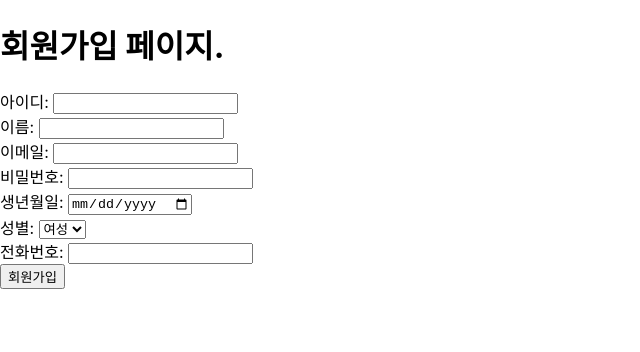
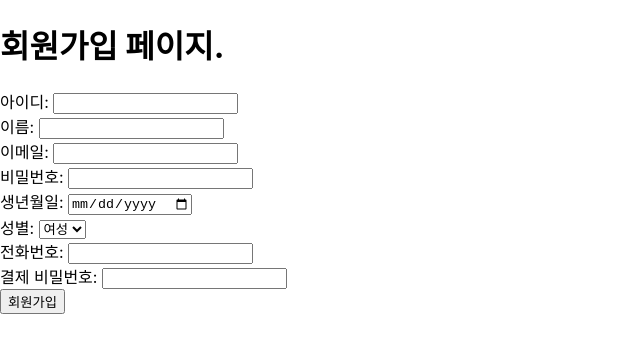
Before and after one commit to JudithHopps/Pay-milli, a React (Create React App) app: page /signup in a window 1280 px wide. Shown: the top 352 px of the page, without its empty margins (0-640 px from the left). Built offline with nearby package versions, Linux system fonts and the light colour scheme.

Commit message:
feat: 회원가입 => 결제비밀번호 추가
paymentpaymentpassword 추가

gendertype으로 변경

```diff
--- a/src/components/auth/SignupForm.tsx
+++ b/src/components/auth/SignupForm.tsx
@@ -1,14 +1,20 @@
+import axios from "axios";
 import React, { useState } from "react";
-import axios from "axios";
 
 interface SignupFormData {
-  userId: string;
-  name: string;
-  email: string;
-  password: string;
-  birthday: string;
-  gender: "FEMALE" | "MALE";
-  phone: string;
+  userId: string; // 아이디
+  name: string; // 이름
+  email: string; // 이메일
+  password: string; // 비밀번호
+  birthday: string; // 생년월일
+  gender: GenderType; // 성별
+  phone: string; // 전화번호
+  paymentPassword: string; // 결제비밀번호(6자리)
+}
+
+enum GenderType {
+  FEMALE = "FEMALE",
+  MALE = "MALE",
 }
 
 const SignupForm: React.FC = () => {
@@ -18,12 +24,12 @@ const SignupForm: React.FC = () => {
     email: "",
     password: "",
     birthday: "",
-    gender: "FEMALE", // 기본값을 'FEMALE'로 설정
+    gender: GenderType.FEMALE,
     phone: "",
+    paymentPassword: "",
   });
 
-  const [message, setMessage] = useState<string>("");
-
+  // 폼 입력값이 변경될 때 호출되는 핸들러.
   const handleChange = (
     e: React.ChangeEvent<HTMLInputElement | HTMLSelectElement>
   ) => {
@@ -34,23 +40,25 @@ const SignupForm: React.FC = () => {
     });
   };
 
+  // 폼이 제출될 때 호출되는 비동기 핸들러.
   const handleSubmit = async (e: React.FormEvent) => {
     e.preventDefault();
     try {
-      const response = await axios.post("/user/join", formData); // 서버의 API 엔드포인트를 지정하세요.
+      const response = await axios.post("/user/join", formData);
       if (response.status === 200) {
-        setMessage("회원가입 성공");
+        console.log("회원가입 성공");
       }
     } catch (error) {
       if (axios.isAxiosError(error) && error.response?.status === 404) {
-        setMessage("회원가입 실패: 비밀번호가 부적합합니다.");
+        console.log("회원가입 실패: 비밀번호가 부적합합니다.");
       } else {
-        setMessage("회원가입 실패: 서버 오류");
+        console.log("회원가입 실패: 서버 오류");
       }
     }
   };
 
   return (
+    <div>
       <form onSubmit={handleSubmit}>
         <div>
           <label>아이디: </label>
@@ -110,8 +118,8 @@ const SignupForm: React.FC = () => {
             onChange={handleChange}
             required
           >
-          <option value="FEMALE">여성</option>
-          <option value="MALE">남성</option>
+            <option value={GenderType.FEMALE}>여성</option>
+            <option value={GenderType.MALE}>남성</option>
           </select>
         </div>
         <div>
@@ -124,9 +132,19 @@ const SignupForm: React.FC = () => {
             required
           />
         </div>
+        <div>
+          <label>결제 비밀번호: </label>
+          <input
+            type="password"
+            name="paymentPassword"
+            value={formData.paymentPassword}
+            onChange={handleChange}
+            required
+          />
+        </div>
         <button type="submit">회원가입</button>
-      {message && <p>{message}</p>}
       </form>
+    </div>
   );
 };
 
```
Also changed, not shown: .eslintrc.json (deleted). Lines whose indentation alone changed are shown as unchanged.
